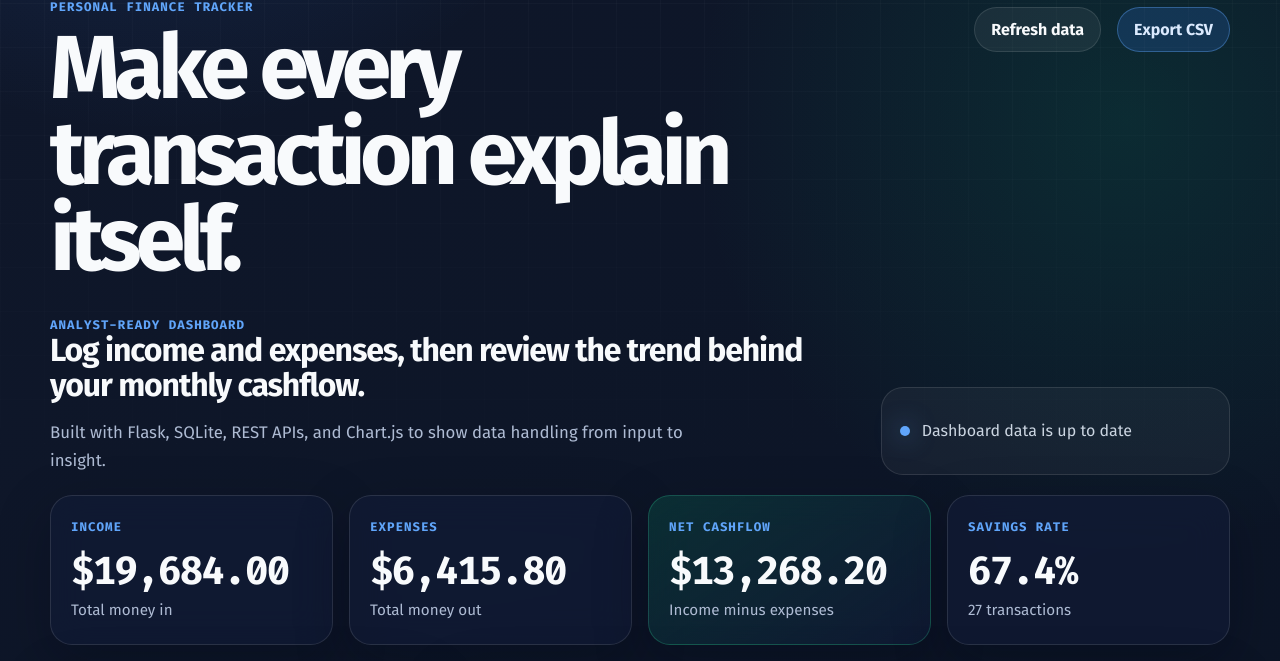
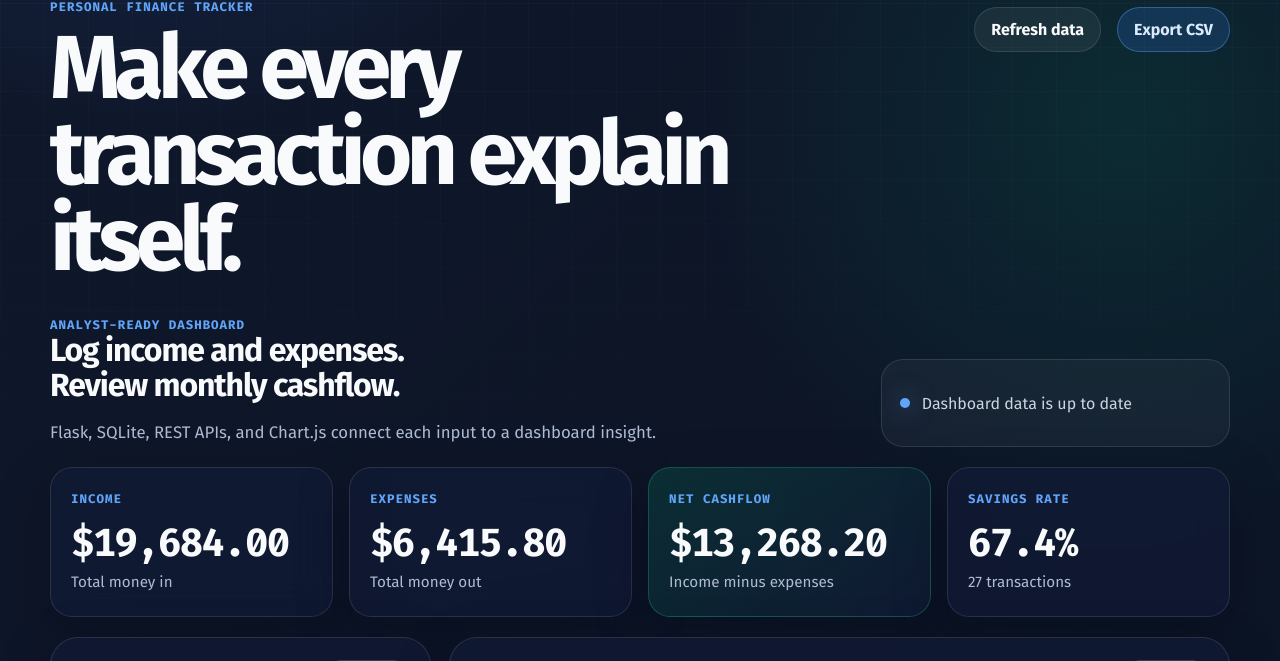
Before and after one commit to furqanfsl/Finance-Tracker, a Flask app: page / in a window 1280 px wide. Shown: the part 41-702 px from the top of the page. Run offline with Flask 3, Linux system fonts and the light colour scheme; data comes from the database, SQL or seed files in the repository.

Commit message:
Simplify dashboard intro copy

```diff
--- a/personal_finance_tracker/templates/index.html
+++ b/personal_finance_tracker/templates/index.html
@@ -17,8 +17,8 @@
 <section class="shell intro-grid" aria-labelledby="overview-title">
   <div class="intro-copy">
     <p class="section-kicker">Analyst-ready dashboard</p>
-    <h2 id="overview-title">Log income and expenses, then review the trend behind your monthly cashflow.</h2>
-    <p>Built with Flask, SQLite, REST APIs, and Chart.js to show data handling from input to insight.</p>
+    <h2 id="overview-title">Log income and expenses.<br>Review monthly cashflow.</h2>
+    <p>Flask, SQLite, REST APIs, and Chart.js connect each input to a dashboard insight.</p>
   </div>
   <div class="status-card" aria-live="polite">
     <span class="status-dot" aria-hidden="true"></span>
```
